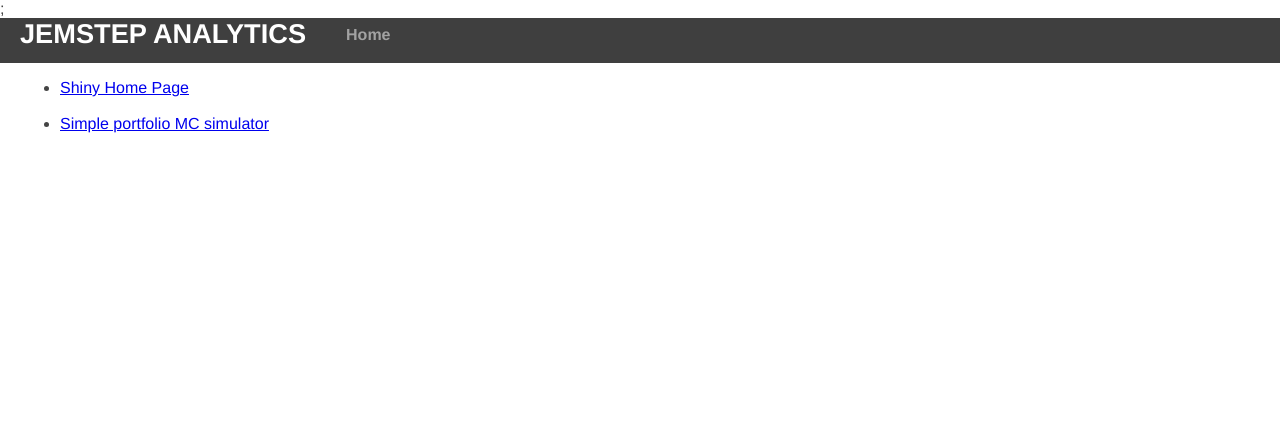
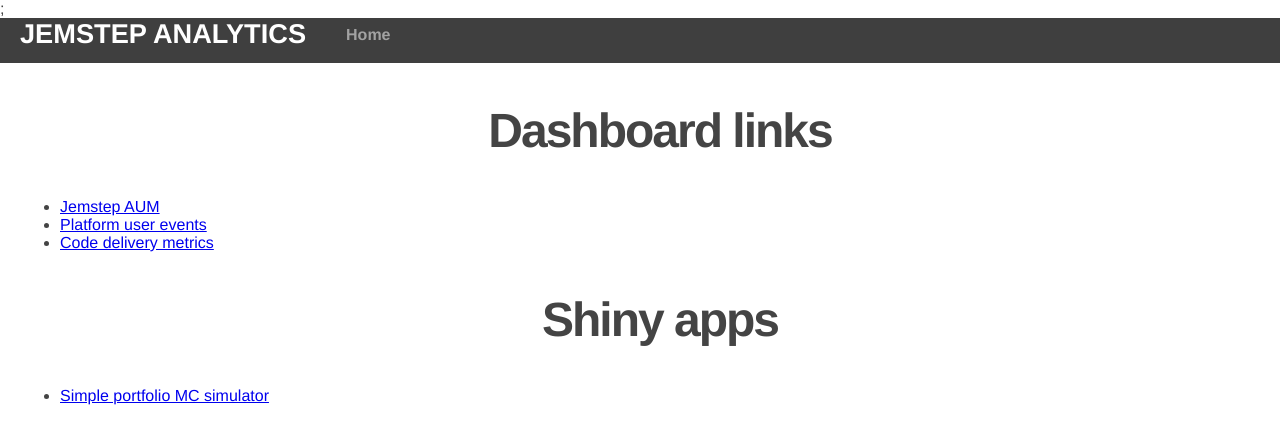
Before and after one commit to timolingh/apache-flask-shiny-docker, a Flask app: page / in a window 1280 px wide. Shown: the top 444 px of the page. Run offline with Flask 2, Linux system fonts and the light colour scheme.

Commit message:
Parameter changes for EC2

```diff
--- a/app/routes.py
+++ b/app/routes.py
@@ -6,16 +6,30 @@
 @app.route('/')
 @app.route('/index')
 def index():
-    apps = [
-    {'appname':'simpleportfoliomc', 'label':'Simple portfolio MC simulator'},
+
+    EC2ADDRESS = '10.0.0.150'
+
+    DASHBOARDAPPS = [
+    {'appname':'dashboard_app',         'label':'Jemstep AUM'},
+    {'appname':'event_stream',          'label':'Platform user events'},
+    {'appname':'engineering_delivery',  'label':'Code delivery metrics'}
     ]
 
-    return render_template('index.html', apps=apps)
+    SHINYAPPS = [
+    {'appname':'montecarloreturns',     'label':'Simple portfolio MC simulator'},
+    ]
+
+    return render_template('index.html',
+                           ec2address=EC2ADDRESS,
+                           dashboardapps=DASHBOARDAPPS,
+                           shinyapps = SHINYAPPS
+                           )
 
 @app.route('/about')
 def about():
     return render_template('about.html')
 
+## Not currently used
 @app.route('/shiny/')
 def shiny():
     # Get the app name from the template - the 'shinyapp' arg in 'url_for()'
--- a/app/templates/index.html
+++ b/app/templates/index.html
@@ -1,11 +1,17 @@
 {% extends "layout.html" %}
 {% block content %}
 <ul>
-    <li><a href="{{ url_for('shiny') }}" >Shiny Home Page</a></li>
-    <br>
-    {% for app in apps %}
+
+    <h2>Dashboard links</h2>
+    {% for app in dashboardapps %}
         <!-- <li><a href="{{ url_for('shiny', shinyapp=app.appname) }}">{{ app.label }}</a></li> -->
-        <li><a href="http://localhost:3838/{{ app.appname }}">{{ app.label }}</a></li>
+        <li><a href="http://{{ ec2address }}/shiny/{{ app.appname }}">{{ app.label }}</a></li>
     {% endfor %}
+
+    <h2>Shiny apps</h2>
+    {% for app in shinyapps %}
+        <li><a href="http://{{ ec2address }}/shiny/{{ app.appname }}">{{ app.label }}</a></li>
+    {% endfor %}
+
 </ul>
 {% endblock %}
```
